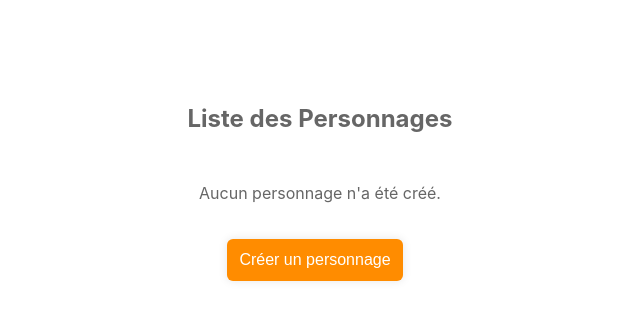
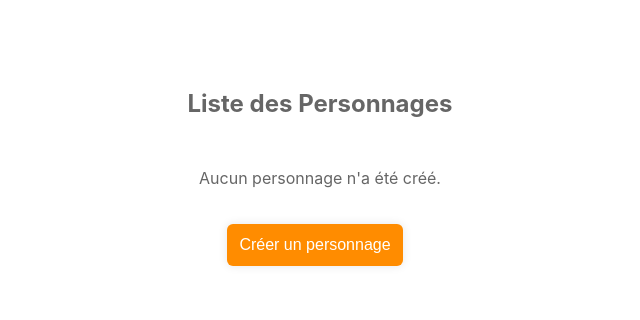
Before and after one commit to aminedammak/game, a React (Create React App) app: page / in a window 1280 px wide. Shown: the top 320 px of the page, without its empty margins (320-960 px from the left). Built offline with nearby package versions, Linux system fonts and the light colour scheme; the HTML template or start-up script is replaced by a standard one.

Commit message:
Clean code

```diff
--- a/src/interface-adapter/Components/MessageSuccess.tsx
+++ b/src/interface-adapter/Components/MessageSuccess.tsx
@@ -1,4 +1,4 @@
-import React, { useState, useEffect } from "react";
+import React from "react";
 import Message from "./Message";
 
 interface SuccessMessageProps {
--- a/src/interface-adapter/Components/PersonnageList.tsx
+++ b/src/interface-adapter/Components/PersonnageList.tsx
@@ -1,7 +1,4 @@
-import { useState, useEffect } from "react";
 import { Personnage } from "../../entities/personnage";
-import { getAllPersonnages } from "../../frameworks-drivers/repositories/LocalStoragePersonnageRepository";
-import { creationResult } from "../../use-cases/useCreatePersonnage";
 
 interface PersonnageListProps {
   personnages: Personnage[];
--- a/src/interface-adapter/Pages/PagePersonnages.tsx
+++ b/src/interface-adapter/Pages/PagePersonnages.tsx
@@ -75,7 +75,7 @@ function Personnages() {
   };
 
   return (
-    <div style={{ paddingTop: "70px" }}>
+    <div style={{ paddingTop: "55px" }}>
       {isSuccessVisible &&
         creationResult &&
         creationResult.status === "success" && (
```
